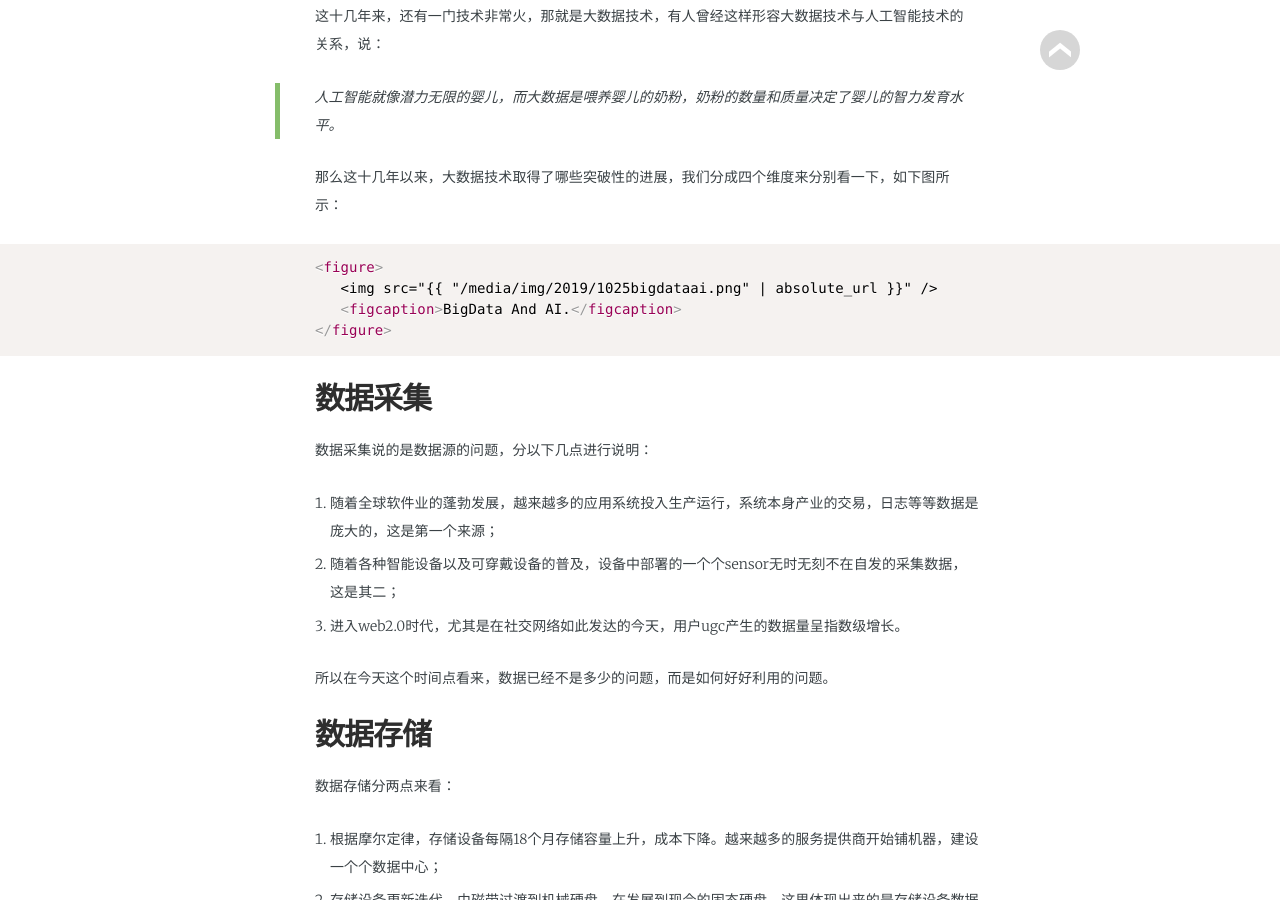
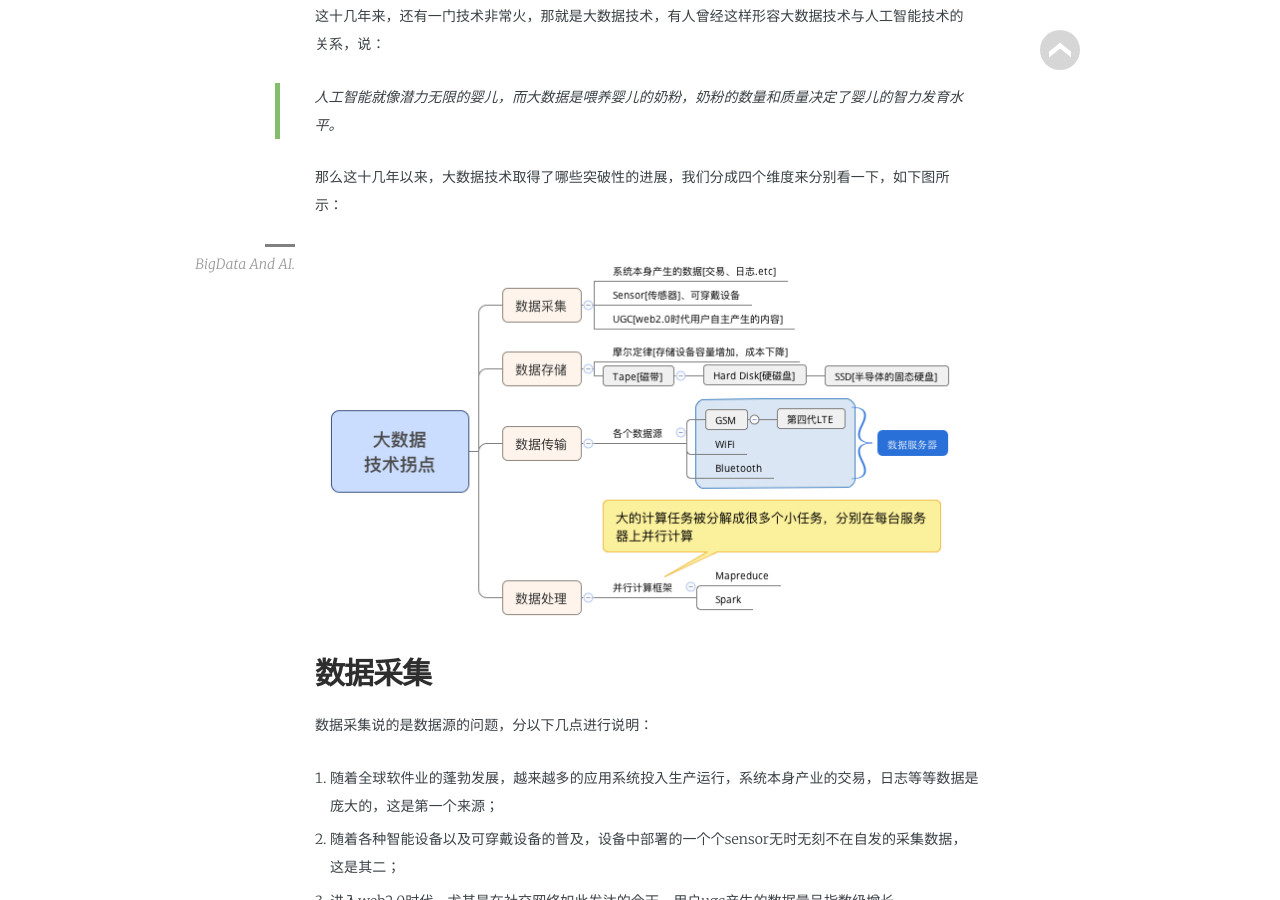
Before and after one commit to triffic-tang/triffic-tang.github.io, a Jekyll site: the page built from _posts/2019-10-25-The-Relationship-Between-BigData-And-AI.md, in a window 1280 px wide and 900 px high, scrolled down 747 px. Built offline with Jekyll 4.4.1, drawn with Linux system fonts in a browser that asks for light colours; some web fonts are replaced.

Commit message:
change ico

````diff
--- a/_posts/2019-10-25-The-Relationship-Between-BigData-And-AI.md
+++ b/_posts/2019-10-25-The-Relationship-Between-BigData-And-AI.md
@@ -14,12 +14,10 @@ tags:              AI BIGDATA
 > 人工智能就像潜力无限的婴儿，而大数据是喂养婴儿的奶粉，奶粉的数量和质量决定了婴儿的智力发育水平。
 
 那么这十几年以来，大数据技术取得了哪些突破性的进展，我们分成四个维度来分别看一下，如下图所示：
-```html
-{% raw %}<figure>
+<figure>
    <img src="{{ "/media/img/2019/1025bigdataai.png" | absolute_url }}" />
    <figcaption>BigData And AI.</figcaption>
-</figure>{% endraw %}
-```
+</figure>
 
 ## 数据采集
 数据采集说的是数据源的问题，分以下几点进行说明：
````
Also changed, not shown: other parts of _posts/2019-10-25-The-Relationship-Between-BigData-And-AI.md (+1 -1 lines).
